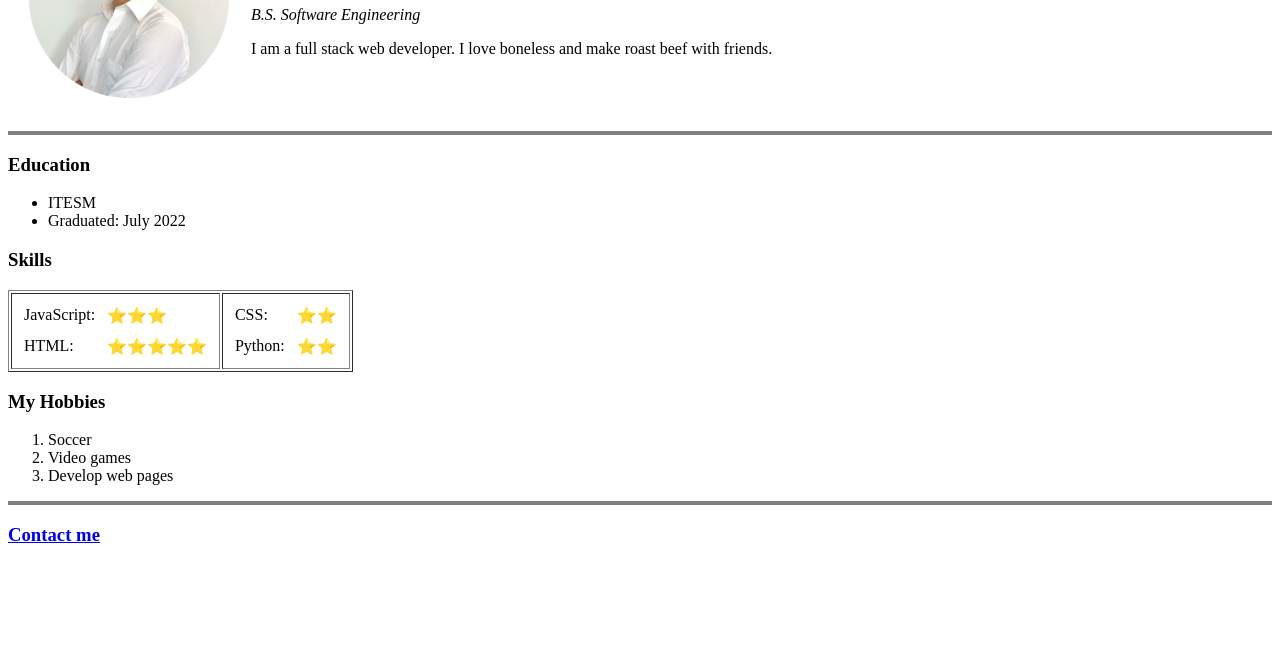
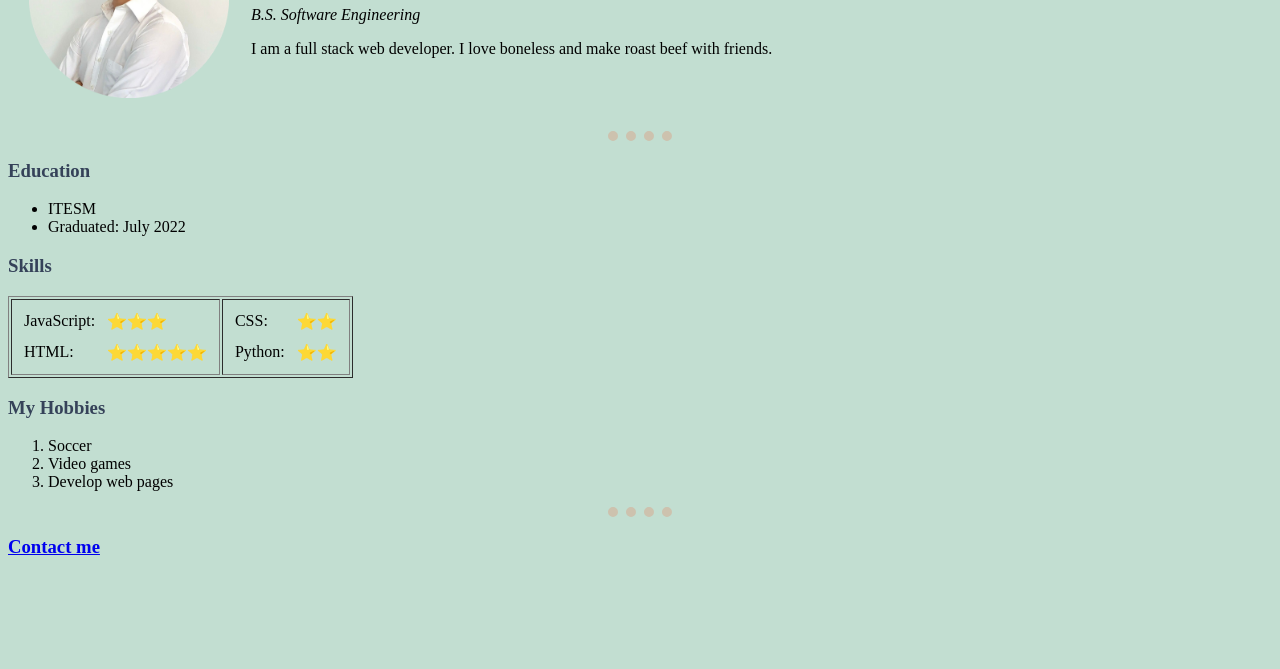
Before and after one commit to miguelperaltapz/my-portfolio, a plain HTML site: page index.html in a window 1280 px wide. Shown: the part 131-800 px from the top of the page. Drawn offline with Linux system fonts and the light colour scheme.

Commit message:
external css

```diff
--- /dev/null
+++ b/css/styles.css
@@ -0,0 +1,14 @@
+body {
+    background-color: #C2DED1;
+}
+hr {
+    border-style: none;
+    border-top-style: dotted;
+    border-color: #CDC2AE;
+    border-width: 10px;
+    width: 5%;
+}
+
+h1, h3 {
+    color: #354259;
+}
--- a/index.html
+++ b/index.html
@@ -3,9 +3,11 @@
 
 <head>
     <meta charset="UTF-8">
+    <meta http-equiv="X-UA-Compatible" content="IE=edge">
+    <meta name="viewport" content="width=device-width, initial-scale=1.0">
     <title>✅My Portfolio</title>
+    <link rel="stylesheet" href="css/styles.css">
 </head>
-
 <body>
     <table cellspacing="20">
         <tr>
@@ -17,7 +19,7 @@
             </td>
         </tr>
     </table>
-    <hr size="4" noshade>
+    <hr>
     <h3>Education</h3>
     <ul>
         <li>ITESM</li>
@@ -57,7 +59,7 @@
         <li>Video games</li>
         <li>Develop web pages</li>
     </ol>
-    <hr size="4" noshade>
+    <hr>
     <h3><a href="contact-me.html">Contact me</a></h3>
 </body>
 
```
Also changed, not shown: contact-me.html (+3 -1 lines).
